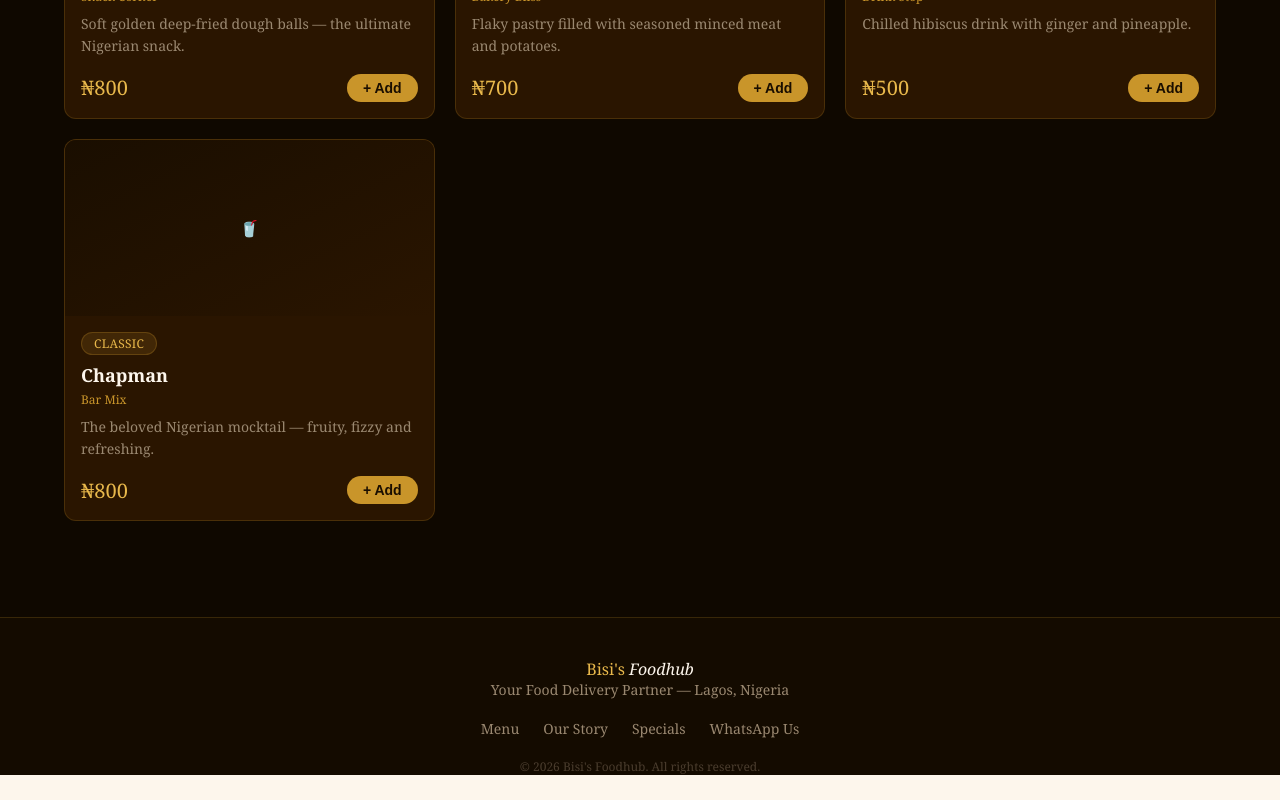
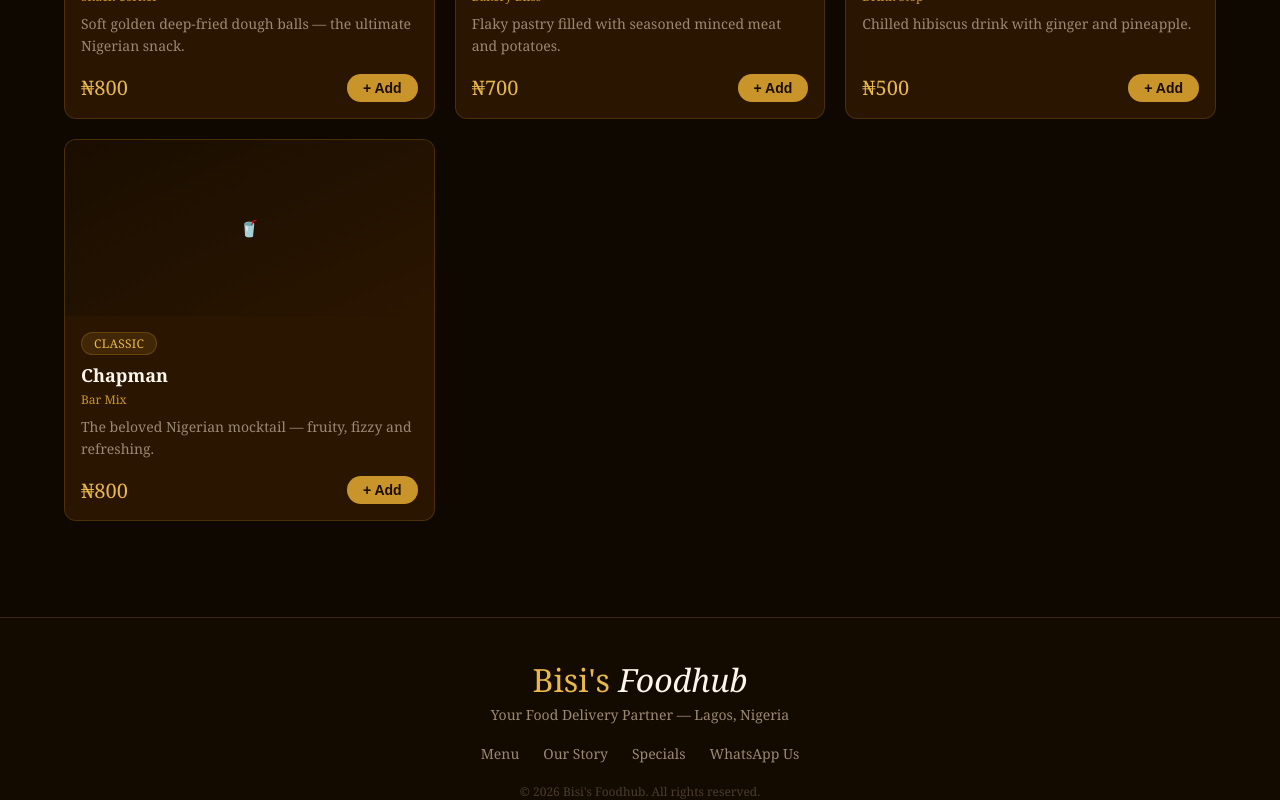
Before and after one commit to Horle24/bisis-kitchen, a Next.js app: page / in a window 1280 px wide. Shown: the part 3790-4590 px from the top of the page. Before the commit the page ends 4565 px from the top, so only its background shows below. Built offline with nearby package versions, Linux system fonts and the light colour scheme; no server answers; a web font is replaced by a local one.

Commit message:
updated footer

```diff
--- a/app/components/Footer.tsx
+++ b/app/components/Footer.tsx
@@ -8,8 +8,8 @@ export default function Footer() {
             padding: '2.5rem 1rem 0',
             textAlign: 'center'
         }}>
-            <div className="font-serif text-2xl text-[#e8b84b] mb-1">
-                Bisi&apos;s <span className="italic text-[#fdf6ec]">Foodhub</span>
+            <div style={{ fontFamily: 'Georgia, serif', fontSize: '2rem', color: '#e8b84b', marginBottom: '0.25rem' }}>
+               Bisi&apos;s <span className="italic text-[#fdf6ec]">Foodhub</span>
             </div>
             <p style={{ color: '#9a8870', fontSize: '0.875rem', marginBottom: '1.25rem' }}>
                 Your Food Delivery Partner — Lagos, Nigeria
```
